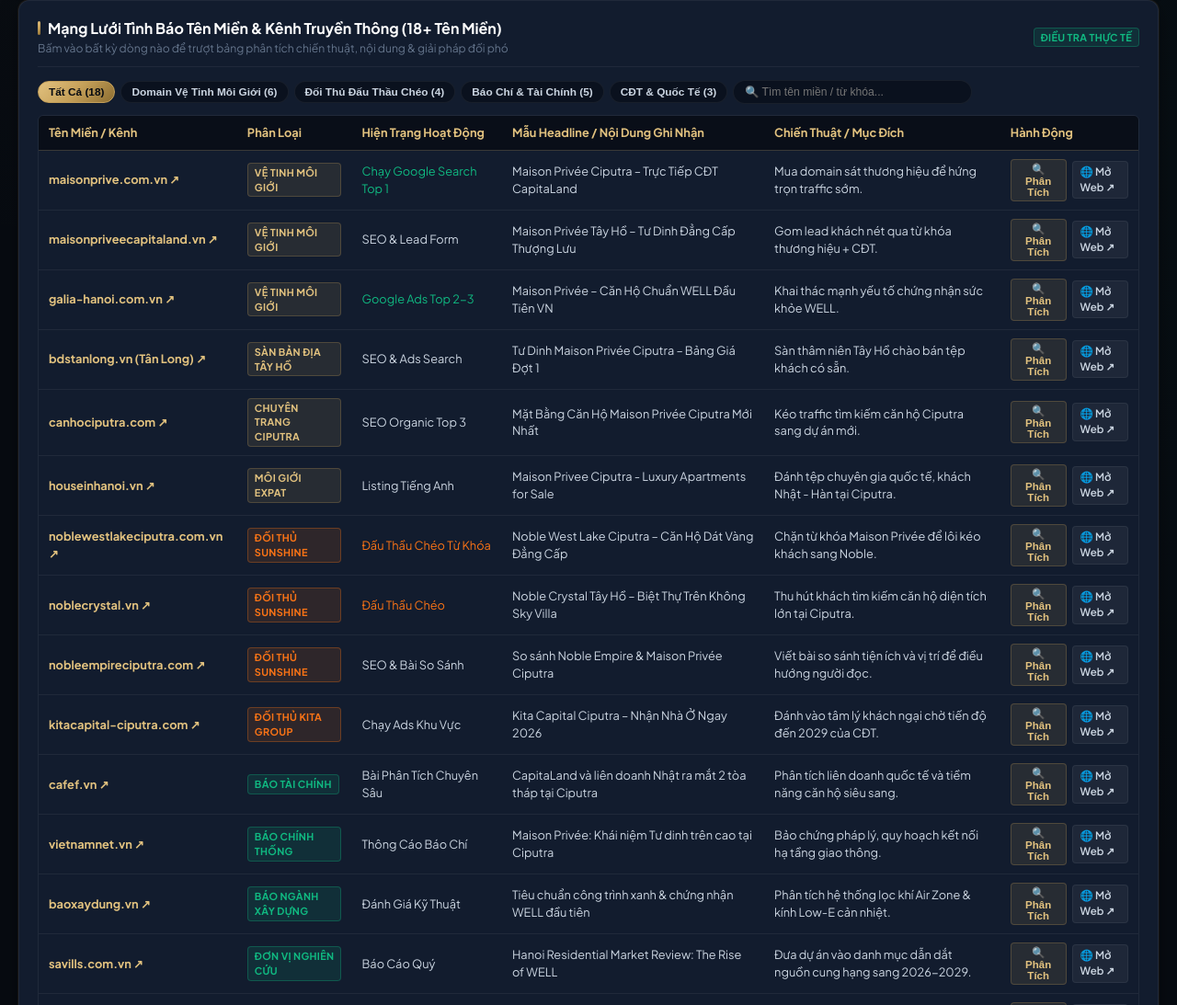
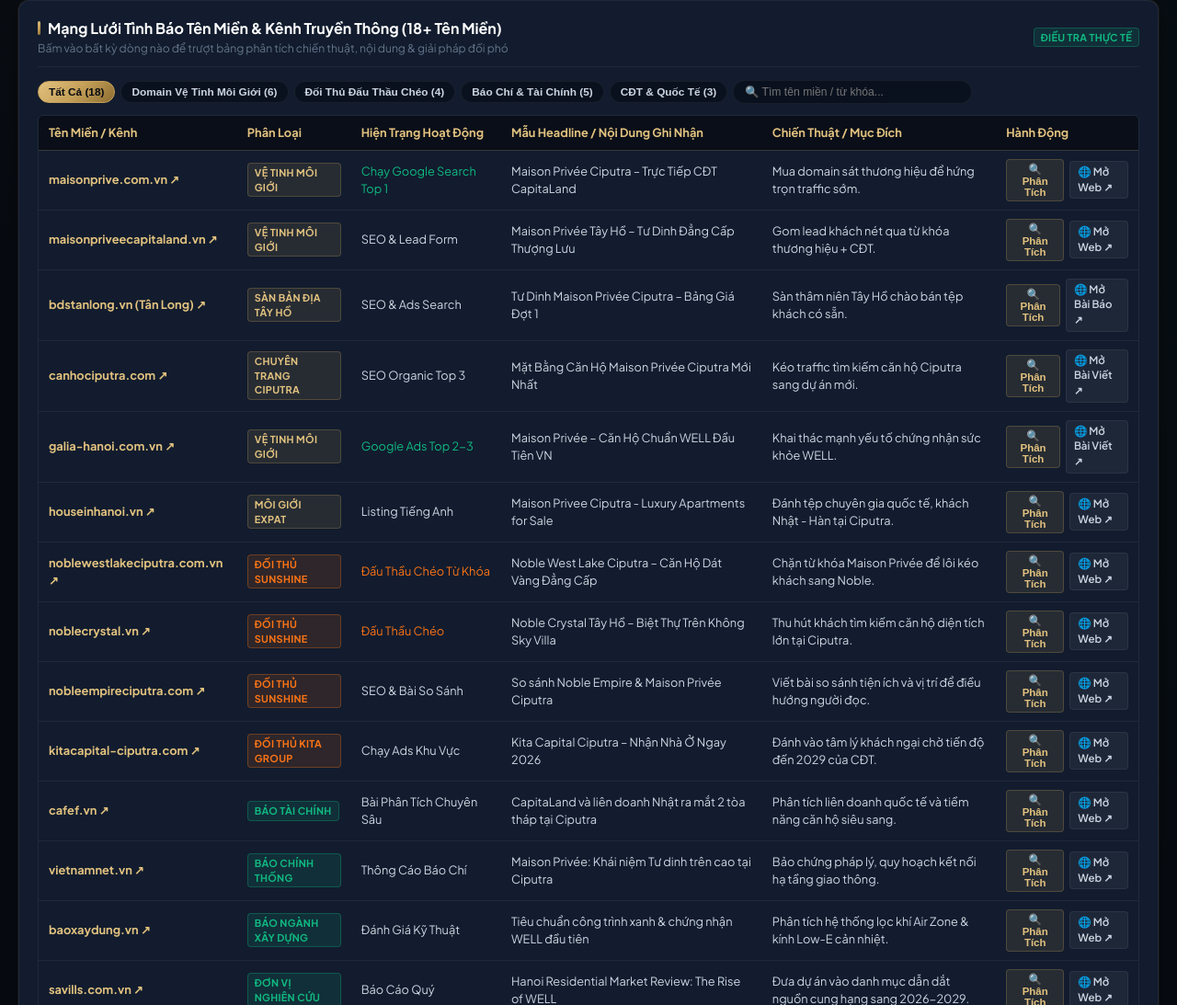
Before and after one commit to huyhung-Martech/baocao-maison-prive, a plain HTML site: page index.html in a window 1280 px wide. Shown: the part 967-2060 px from the top of the page at 92% size. Drawn offline with nearby package versions, Linux system fonts and the light colour scheme.

Commit message:
fix(links): update exact deep URLs for project landing pages and articles

```diff
--- a/index.html
+++ b/index.html
@@ -920,7 +920,33 @@
                 </td>
               </tr>
               <tr class="clickable-row domain-row satellite">
-                <td><a href="https://galia-hanoi.com.vn" target="_blank" rel="noopener noreferrer" class="domain-table-link">galia-hanoi.com.vn ↗</a></td>
+                <td><a href="https://bdstanlong.vn/du-an/maison-privee-ciputra-nam-thang-long/" target="_blank" rel="noopener noreferrer" class="domain-table-link">bdstanlong.vn (Tân Long) ↗</a></td>
+                <td><span class="badge badge-gold">Sàn Bản Địa Tây Hồ</span></td>
+                <td><span>SEO & Ads Search</span></td>
+                <td>Tư Dinh Maison Privée Ciputra – Bảng Giá Đợt 1</td>
+                <td>Sàn thâm niên Tây Hồ chào bán tệp khách có sẵn.</td>
+                <td>
+                  <div class="action-group">
+                    <button class="btn-action-view" onclick="openDrawer('domain_tanlong')">🔍 Phân Tích</button>
+                    <a href="https://bdstanlong.vn/du-an/maison-privee-ciputra-nam-thang-long/" target="_blank" rel="noopener noreferrer" class="btn-action-link">🌐 Mở Bài Báo ↗</a>
+                  </div>
+                </td>
+              </tr>
+              <tr class="clickable-row domain-row satellite">
+                <td><a href="https://canhociputra.com/maison-privee/" target="_blank" rel="noopener noreferrer" class="domain-table-link">canhociputra.com ↗</a></td>
+                <td><span class="badge badge-gold">Chuyên Trang Ciputra</span></td>
+                <td><span>SEO Organic Top 3</span></td>
+                <td>Mặt Bằng Căn Hộ Maison Privée Ciputra Mới Nhất</td>
+                <td>Kéo traffic tìm kiếm căn hộ Ciputra sang dự án mới.</td>
+                <td>
+                  <div class="action-group">
+                    <button class="btn-action-view" onclick="openDrawer('domain_canhociputra')">🔍 Phân Tích</button>
+                    <a href="https://canhociputra.com/maison-privee/" target="_blank" rel="noopener noreferrer" class="btn-action-link">🌐 Mở Bài Viết ↗</a>
+                  </div>
+                </td>
+              </tr>
+              <tr class="clickable-row domain-row satellite">
+                <td><a href="https://galia-hanoi.com.vn/maison-privee-ciputra/" target="_blank" rel="noopener noreferrer" class="domain-table-link">galia-hanoi.com.vn ↗</a></td>
                 <td><span class="badge badge-gold">Vệ tinh Môi giới</span></td>
                 <td><span style="color: var(--emerald-accent);">Google Ads Top 2-3</span></td>
                 <td>Maison Privée – Căn Hộ Chuẩn WELL Đầu Tiên VN</td>
@@ -928,33 +954,7 @@
                 <td>
                   <div class="action-group">
                     <button class="btn-action-view" onclick="openDrawer('domain_galia')">🔍 Phân Tích</button>
-                    <a href="https://galia-hanoi.com.vn" target="_blank" rel="noopener noreferrer" class="btn-action-link">🌐 Mở Web ↗</a>
-                  </div>
-                </td>
-              </tr>
-              <tr class="clickable-row domain-row satellite">
-                <td><a href="https://bdstanlong.vn" target="_blank" rel="noopener noreferrer" class="domain-table-link">bdstanlong.vn (Tân Long) ↗</a></td>
-                <td><span class="badge badge-gold">Sàn Bản Địa Tây Hồ</span></td>
-                <td><span>SEO & Ads Search</span></td>
-                <td>Tư Dinh Maison Privée Ciputra – Bảng Giá Đợt 1</td>
-                <td>Sàn thâm niên Tây Hồ chào bán tệp khách có sẵn.</td>
-                <td>
-                  <div class="action-group">
-                    <button class="btn-action-view" onclick="openDrawer('domain_tanlong')">🔍 Phân Tích</button>
-                    <a href="https://bdstanlong.vn" target="_blank" rel="noopener noreferrer" class="btn-action-link">🌐 Mở Web ↗</a>
-                  </div>
-                </td>
-              </tr>
-              <tr class="clickable-row domain-row satellite">
-                <td><a href="https://canhociputra.com" target="_blank" rel="noopener noreferrer" class="domain-table-link">canhociputra.com ↗</a></td>
-                <td><span class="badge badge-gold">Chuyên Trang Ciputra</span></td>
-                <td><span>SEO Organic Top 3</span></td>
-                <td>Mặt Bằng Căn Hộ Maison Privée Ciputra Mới Nhất</td>
-                <td>Kéo traffic tìm kiếm căn hộ Ciputra sang dự án mới.</td>
-                <td>
-                  <div class="action-group">
-                    <button class="btn-action-view" onclick="openDrawer('domain_canhociputra')">🔍 Phân Tích</button>
-                    <a href="https://canhociputra.com" target="_blank" rel="noopener noreferrer" class="btn-action-link">🌐 Mở Web ↗</a>
+                    <a href="https://galia-hanoi.com.vn/maison-privee-ciputra/" target="_blank" rel="noopener noreferrer" class="btn-action-link">🌐 Mở Bài Viết ↗</a>
                   </div>
                 </td>
               </tr>
@@ -1654,10 +1654,10 @@
       body: `
         <div class="direct-link-card">
           <div>
-            <span style="font-size: 0.72rem; color: var(--text-muted); text-transform: uppercase; display: block; margin-bottom: 2px;">🔗 Đường dẫn trực tiếp:</span>
-            <a href="https://galia-hanoi.com.vn" target="_blank" rel="noopener noreferrer" class="direct-link-url">https://galia-hanoi.com.vn ↗</a>
-          </div>
-          <a href="https://galia-hanoi.com.vn" target="_blank" rel="noopener noreferrer" class="btn-action-view" style="padding: 6px 12px; font-size: 0.8rem;">Truy Cập Web ↗</a>
+            <span style="font-size: 0.72rem; color: var(--text-muted); text-transform: uppercase; display: block; margin-bottom: 2px;">🔗 Đường dẫn bài viết dự án:</span>
+            <a href="https://galia-hanoi.com.vn/maison-privee-ciputra/" target="_blank" rel="noopener noreferrer" class="direct-link-url">https://galia-hanoi.com.vn/maison-privee-ciputra/ ↗</a>
+          </div>
+          <a href="https://galia-hanoi.com.vn/maison-privee-ciputra/" target="_blank" rel="noopener noreferrer" class="btn-action-view" style="padding: 6px 12px; font-size: 0.8rem;">Mở Bài Viết ↗</a>
         </div>
         <div class="drawer-section">
           <h4>Hoạt Động Ghi Nhận:</h4>
@@ -1671,10 +1671,10 @@
       body: `
         <div class="direct-link-card">
           <div>
-            <span style="font-size: 0.72rem; color: var(--text-muted); text-transform: uppercase; display: block; margin-bottom: 2px;">🔗 Đường dẫn trực tiếp:</span>
-            <a href="https://bdstanlong.vn" target="_blank" rel="noopener noreferrer" class="direct-link-url">https://bdstanlong.vn ↗</a>
-          </div>
-          <a href="https://bdstanlong.vn" target="_blank" rel="noopener noreferrer" class="btn-action-view" style="padding: 6px 12px; font-size: 0.8rem;">Truy Cập Web ↗</a>
+            <span style="font-size: 0.72rem; color: var(--text-muted); text-transform: uppercase; display: block; margin-bottom: 2px;">🔗 Đường dẫn bài viết dự án Tân Long:</span>
+            <a href="https://bdstanlong.vn/du-an/maison-privee-ciputra-nam-thang-long/" target="_blank" rel="noopener noreferrer" class="direct-link-url">https://bdstanlong.vn/du-an/maison-privee-ciputra-nam-thang-long/ ↗</a>
+          </div>
+          <a href="https://bdstanlong.vn/du-an/maison-privee-ciputra-nam-thang-long/" target="_blank" rel="noopener noreferrer" class="btn-action-view" style="padding: 6px 12px; font-size: 0.8rem;">Mở Bài Báo ↗</a>
         </div>
         <div class="drawer-section">
           <h4>Hoạt Động Ghi Nhận:</h4>
@@ -1688,10 +1688,10 @@
       body: `
         <div class="direct-link-card">
           <div>
-            <span style="font-size: 0.72rem; color: var(--text-muted); text-transform: uppercase; display: block; margin-bottom: 2px;">🔗 Đường dẫn trực tiếp:</span>
-            <a href="https://canhociputra.com" target="_blank" rel="noopener noreferrer" class="direct-link-url">https://canhociputra.com ↗</a>
-          </div>
-          <a href="https://canhociputra.com" target="_blank" rel="noopener noreferrer" class="btn-action-view" style="padding: 6px 12px; font-size: 0.8rem;">Truy Cập Web ↗</a>
+            <span style="font-size: 0.72rem; color: var(--text-muted); text-transform: uppercase; display: block; margin-bottom: 2px;">🔗 Đường dẫn bài viết dự án:</span>
+            <a href="https://canhociputra.com/maison-privee/" target="_blank" rel="noopener noreferrer" class="direct-link-url">https://canhociputra.com/maison-privee/ ↗</a>
+          </div>
+          <a href="https://canhociputra.com/maison-privee/" target="_blank" rel="noopener noreferrer" class="btn-action-view" style="padding: 6px 12px; font-size: 0.8rem;">Mở Bài Viết ↗</a>
         </div>
         <div class="drawer-section">
           <h4>Hoạt Động Ghi Nhận:</h4>
@@ -1705,10 +1705,10 @@
       body: `
         <div class="direct-link-card">
           <div>
-            <span style="font-size: 0.72rem; color: var(--text-muted); text-transform: uppercase; display: block; margin-bottom: 2px;">🔗 Đường dẫn trực tiếp:</span>
-            <a href="https://houseinhanoi.vn" target="_blank" rel="noopener noreferrer" class="direct-link-url">https://houseinhanoi.vn ↗</a>
-          </div>
-          <a href="https://houseinhanoi.vn" target="_blank" rel="noopener noreferrer" class="btn-action-view" style="padding: 6px 12px; font-size: 0.8rem;">Truy Cập Web ↗</a>
+            <span style="font-size: 0.72rem; color: var(--text-muted); text-transform: uppercase; display: block; margin-bottom: 2px;">🔗 Đường dẫn bài đăng Listing tiếng Anh:</span>
+            <a href="https://houseinhanoi.vn/maison-privee-ciputra-apartments-for-sale/" target="_blank" rel="noopener noreferrer" class="direct-link-url">https://houseinhanoi.vn/maison-privee-ciputra-apartments-for-sale/ ↗</a>
+          </div>
+          <a href="https://houseinhanoi.vn/maison-privee-ciputra-apartments-for-sale/" target="_blank" rel="noopener noreferrer" class="btn-action-view" style="padding: 6px 12px; font-size: 0.8rem;">Mở Listing ↗</a>
         </div>
         <div class="drawer-section">
           <h4>Hoạt Động Ghi Nhận:</h4>
```
